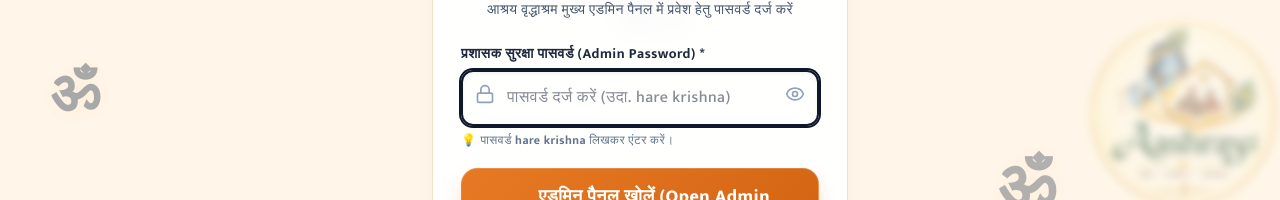
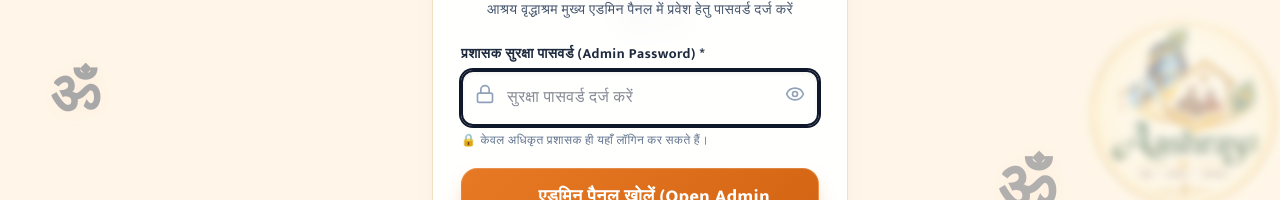
Before and after one commit to dakshraj011/ashrayvridhashram_project, a React (Vite) app in the folder frontend/: page /login in a window 1280 px wide. Shown: the part 323-523 px from the top of the page. Built offline with nearby package versions, Linux system fonts and the light colour scheme; no server answers; a web font is replaced by a local one.

Commit message:
Hide admin password from login UI, placeholder, and error messages

```diff
--- a/frontend/src/pages/AdminDashboard.tsx
+++ b/frontend/src/pages/AdminDashboard.tsx
@@ -62,7 +62,7 @@ export const AdminDashboard: React.FC = () => {
         setPwdError('गलत पासवर्ड! केवल अधिकृत एडमिन पासवर्ड दर्ज करें।');
       }
     } catch (err: any) {
-      setPwdError(err.response?.data?.message || 'गलत प्रशासक पासवर्ड! (उदा. hare krishna)');
+      setPwdError(err.response?.data?.message || 'गलत प्रशासक पासवर्ड! कृपया सही सुरक्षा पासवर्ड दर्ज करें।');
     } finally {
       setVerifyingPwd(false);
     }
--- a/frontend/src/pages/Login.tsx
+++ b/frontend/src/pages/Login.tsx
@@ -34,7 +34,7 @@ export const Login: React.FC = () => {
     setErrorMsg('');
 
     try {
-      // Direct Admin login via password (e.g. hare krishna)
+      // Direct Admin login via password
       const res = await api.post('/auth/login', { password: password.trim() });
       if (res.data.success) {
         sessionStorage.setItem('admin_pwd_verified', 'true');
@@ -43,7 +43,7 @@ export const Login: React.FC = () => {
       }
     } catch (err: any) {
       setErrorMsg(
-        err.response?.data?.message || 'पासवर्ड अमान्य है। कृपया सही पासवर्ड (उदा. hare krishna) दर्ज करें।'
+        err.response?.data?.message || 'पासवर्ड अमान्य है। कृपया सही सुरक्षा पासवर्ड दर्ज करें।'
       );
     } finally {
       setLoading(false);
@@ -94,7 +94,7 @@ export const Login: React.FC = () => {
                 autoFocus
                 value={password}
                 onChange={(e) => setPassword(e.target.value)}
-                placeholder="पासवर्ड दर्ज करें (उदा. hare krishna)"
+                placeholder="सुरक्षा पासवर्ड दर्ज करें"
                 className="w-full pl-11 pr-11 py-3.5 rounded-xl border-2 border-gold/50 bg-cream/50 dark:bg-slate-800 text-slate-900 dark:text-slate-100 focus:outline-none focus:ring-2 focus:ring-saffron font-medium text-base shadow-inner"
               />
               <button
@@ -107,8 +107,8 @@ export const Login: React.FC = () => {
               </button>
             </div>
             <p className="text-xs text-slate-500 dark:text-slate-400 mt-1.5 flex items-center gap-1">
-              <span>💡</span>
-              <span>पासवर्ड <strong>hare krishna</strong> लिखकर एंटर करें।</span>
+              <span>🔒</span>
+              <span>केवल अधिकृत प्रशासक ही यहाँ लॉगिन कर सकते हैं।</span>
             </p>
           </div>
 
```
Also changed, not shown: 1 other file (tests, documents, lock files or other folders).
